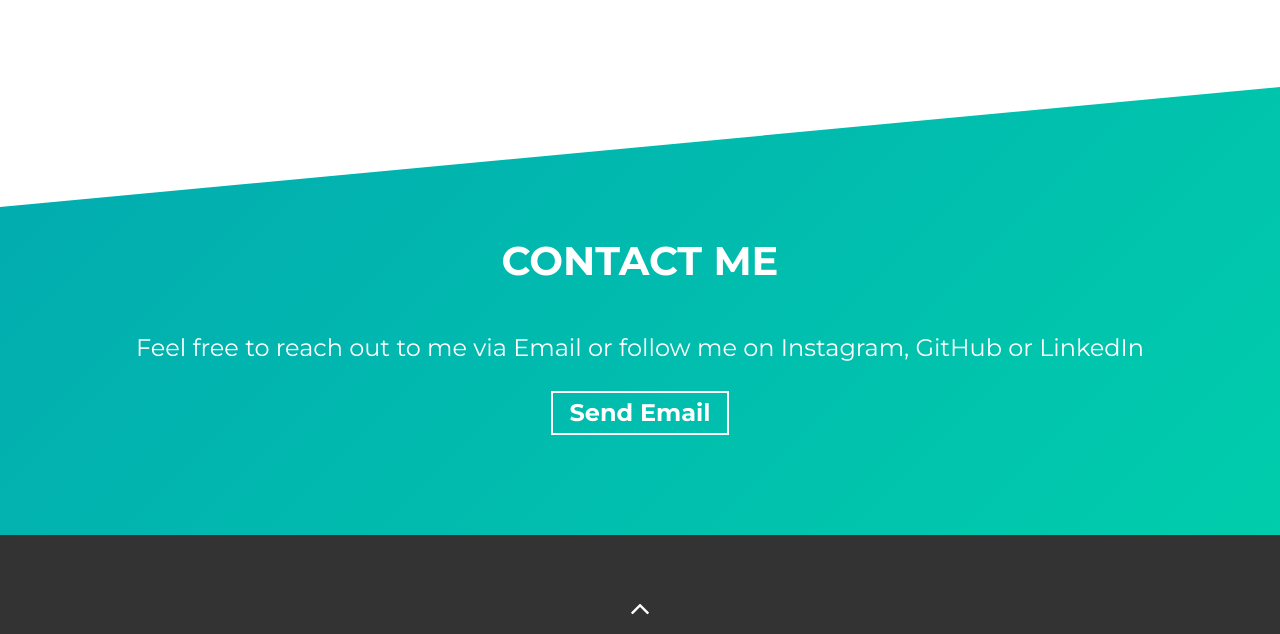
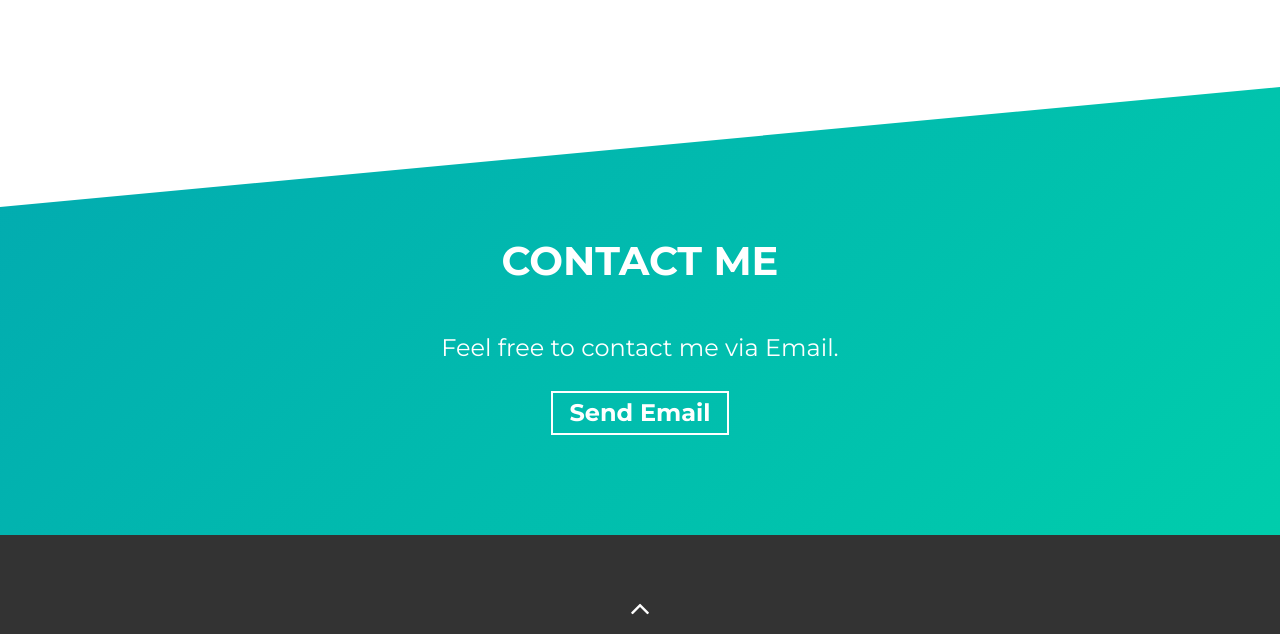
Before and after one commit to MohammadaliRashidfarokhi/Portfolio-Website, a website built with Parcel: page src/index.html in a window 1280 px wide. Shown: the part 2739-3373 px from the top of the page. Built offline with nearby package versions, Linux system fonts and the light colour scheme.

Commit message:
modification

```diff
--- a/src/index.html
+++ b/src/index.html
@@ -273,8 +273,7 @@
         <h2 class="section-title">Contact Me</h2>
         <div class="contact-wrapper load-hidden">
           <p class="contact-wrapper__text">
-            Feel free to reach out to me via Email or follow me on Instagram,
-            GitHub or LinkedIn
+            Feel free to contact me via Email.
           </p>
           <a
             rel="noreferrer"
--- a/src/sass/sections/_hero.scss
+++ b/src/sass/sections/_hero.scss
@@ -4,7 +4,7 @@
   display: flex;
   align-items: center;
   border-bottom: 0px;
-  background: $white-color;
+  background:white;
   font-weight: 400;
   color: $dark-blue-text;
   padding: 0rem 5.6rem;
```
